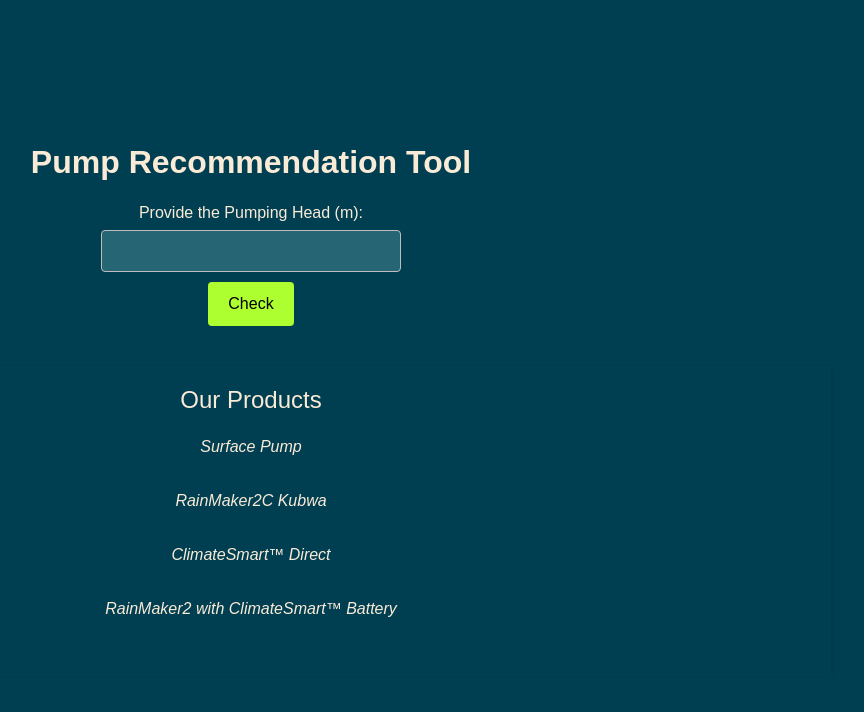
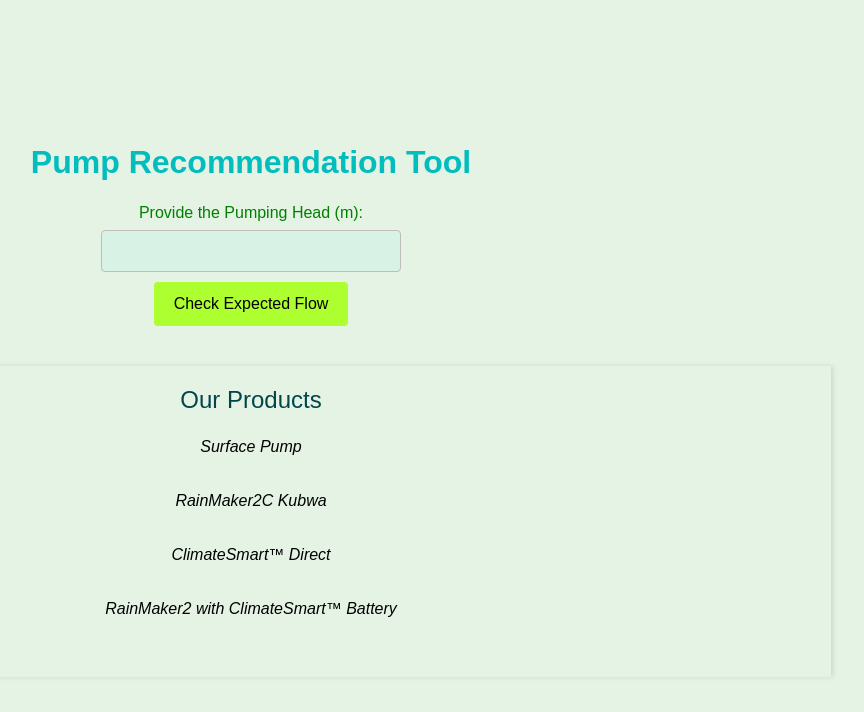
Before and after one commit to M-Jacks/Pump-Selection-Helper, a plain HTML site: page index.html in a window 1280 px wide. Shown: the whole page, without its empty margins (389-1253 px from the left). Drawn offline with nearby package versions, Linux system fonts and the light colour scheme.

Commit message:
Company theme styling.

```diff
--- a/index.html
+++ b/index.html
@@ -16,9 +16,9 @@
         <div class="main-content">
             <h1>Pump Recommendation Tool</h1>
             <form id="pumpForm">
-                <label for="head">Provide the Pumping Head (m):</label>
+                <label id="label" for="head">Provide the Pumping Head (m):</label>
                 <input type="number" id="head" name="head" step="any" required>
-                <button type="submit">Check</button>
+                <button type="submit">Check Expected Flow</button>
             </form>
             <div class="results">
                 <div id="bestPump" style="display: none;">
--- a/index.js
+++ b/index.js
@@ -37,7 +37,7 @@ document.addEventListener('DOMContentLoaded', () => {
                 const bestPump = suggestions[0];
                 const bestFlowRate = Math.round(bestPump.flowRate);
                 const bestRange = `${Math.max(0, Math.round(bestFlowRate - 10))} L/h to ${Math.round(bestFlowRate + 10)} L/h`;
-                bestPumpResults.innerHTML = `<a href="${bestPump.url}" target="_blank" style="display:block, background-color: transparent; padding:10px; margin-bottom:10px; text-decoration:none; color:antiquewhite;"><strong>1. ${bestPump.pump}:</strong> ${bestRange}</a>`;
+                bestPumpResults.innerHTML = `<a href="${bestPump.url}" target="_blank" style="display:block, background-color: transparent; padding:10px; margin-bottom:10px; text-decoration:none; color:black;"><strong>1. ${bestPump.pump}:</strong> ${bestRange}</a>`;
                 bestPumpSection.style.display = 'block';
             }
 
@@ -45,7 +45,7 @@ document.addEventListener('DOMContentLoaded', () => {
                 const option = suggestions[1];
                 const optionFlowRate = Math.round(option.flowRate);
                 const optionRange = `${Math.max(0, Math.round(optionFlowRate - 10))} L/h to ${Math.round(optionFlowRate + 10)} L/h`;
-                optionResults.innerHTML = `<a href="${option.url}" target="_blank" style="display:block; padding:10px; margin-bottom:10px; text-decoration:none; color:antiquewhite; background-color: transparent;"><strong>2. ${option.pump}:</strong> ${optionRange}</a>`;
+                optionResults.innerHTML = `<a href="${option.url}" target="_blank" style="display:block; padding:10px; margin-bottom:10px; text-decoration:none; color:black; background-color: transparent;"><strong>2. ${option.pump}:</strong> ${optionRange}</a>`;
                 optionSection.style.display = 'block';
             }
         }else {
--- a/styles.css
+++ b/styles.css
@@ -5,7 +5,7 @@ body {
     min-height: 100vh;
     justify-content: center;
     align-items: center;
-    background-color: rgb(0, 63, 82);
+    background-color: rgb(228, 243, 228);
 }
 
 .container {
@@ -14,7 +14,7 @@ body {
     width: 100%;
     padding: 20px;
     flex-direction: column;
-    color: antiquewhite;
+    color: black;
     align-items: center;
 }
 
@@ -30,7 +30,7 @@ body {
 .side-panel h2 {
     font-size: 1.5em;
     margin-bottom: 10px;
-    color: antiquewhite;
+    color: rgb(1, 70, 75);
     text-align: center;
 }
 
@@ -43,7 +43,7 @@ body {
 
 .side-panel li {
     margin-bottom: 10px;
-    color: antiquewhite;
+    color: black;
 }
 
 .main-content {
@@ -69,12 +69,12 @@ body {
     border-radius: 2px;
 }
 #bestPump:hover, #option:hover {
-    background-color: rgb(14, 75, 94);
+    background-color: yellow;
 }
 #bestPumpResults a, #optionResults a{
     background-color: transparent;
     border: none;
-    color: antiquewhite;
+    color: black;
     display: block;
     padding: 10px;
     margin-bottom: 10px;
@@ -85,16 +85,20 @@ h1 {
     font-size: 2.0em;
     margin-bottom: 20px;
     font-weight: bolder;
-    color: antiquewhite;
+    color: rgb(2, 189, 189);
 }
 
 h2 {
     font-size: 2.25em;
 }
 
+#label {
+    color: green;
+}
+
 p {
     font-size: 1.8em;
-    color: antiquewhite;
+    color: black;
 }
 
 li {
@@ -117,7 +121,7 @@ input {
     background-color: rgba(174, 236, 236, 0.219);
     margin-bottom: 10px;
     border: 1px solid #c0bcbc;
-    color: antiquewhite;
+    color: black;
     border-radius: 4px;
     -moz-appearance: textfield; /* Remove spinner on Firefox */
     appearance: textfield; /* Remove spinner on modern browsers */
```
